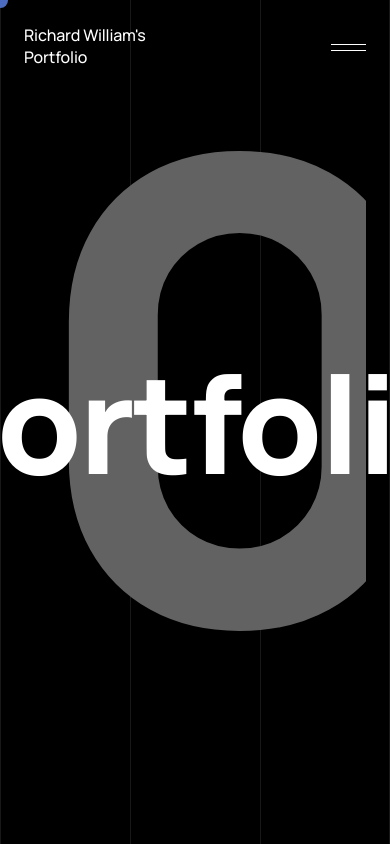
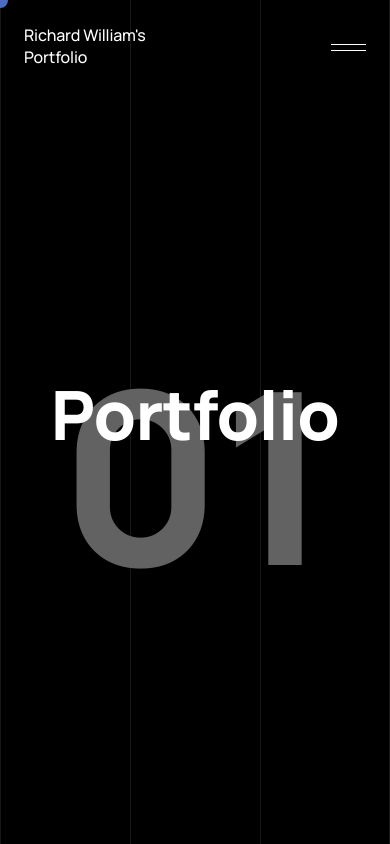
Before and after one commit to beliver-jsx/tulip-landingpage, a Next.js app: page /projects/portfolio in a window 390 px wide. Shown: the top 844 px of the page. Built offline with nearby package versions, Linux system fonts and the light colour scheme; grey boxes are pictures that could not be loaded.

Commit message:
project page responsive

```diff
--- a/responsive.config.ts
+++ /dev/null
@@ -1 +0,0 @@
-export const h2 = "4xl:text-[8rem] 3xl:text-[8rem] 2xl:text-[10rem] xl:text-[10rem] lg:text-[10rem] md:text-[10rem] text-[10rem]"
--- a/src/components/Animation/TextRevealAnimation.tsx
+++ b/src/components/Animation/TextRevealAnimation.tsx
@@ -1,10 +1,10 @@
 interface props {
     lines: string[],
-    classNames?: string
+    classNames?: string,
+    delay?: number
 }
 import { motion } from "framer-motion";
-import { h2 } from "../../../responsive.config";
-const TextRevealAnimation: React.FC<props> = ({ lines, classNames }) => {
+const TextRevealAnimation: React.FC<props> = ({ lines, classNames, delay }) => {
     return (
         <motion.div
             className={classNames}>
@@ -17,7 +17,7 @@ const TextRevealAnimation: React.FC<props> = ({ lines, classNames }) => {
                             animate={{
                                 y: 0, opacity: 1,
                                 transition: {
-                                    delay: index == 0 ? 0 : (index + 0.2) * 0.1,
+                                    delay: index == 0 ? (delay ? delay : 0) : (index + 0.2) * 0.1,
                                     duration: 2,
                                     ease: [0.87, 0, 0.13, 1]
                                 }
--- a/src/components/atoms/ProjectFooter.tsx
+++ b/src/components/atoms/ProjectFooter.tsx
@@ -14,12 +14,12 @@ import { motion, useAnimationControls } from "framer-motion"
 const ProjectFooter: React.FC<props> = ({ next, previous }) => {
     return (
         <footer>
-            <section className='flex'>
+            <section className='flex flex-col md:flex-row'>
                 {previous && <Previous {...previous} />}
                 {next && <Next {...next} />}
             </section>
 
-            <section className='flex items-center justify-between py-[5rem]'>
+            <section className='flex  items-center justify-between py-[5rem]'>
                 <p className='text-md text-gray'>© 2023 - Richard William</p>
                 <p className='text-md text-gray'>Made with blue-heart by William</p>
             </section>
@@ -61,7 +61,7 @@ const Next = ({ name, href }: { name: string, href: string }) => {
     }
 
     return (
-        <div className='grid justify-end cursor-pointer flex-1'
+        <div className='grid md:justify-end cursor-pointer flex-1'
             onMouseEnter={handleInnerMouseEnter}
             onMouseLeave={handleInnerMouseLeave}
             onClick={handleClick}
@@ -70,16 +70,45 @@ const Next = ({ name, href }: { name: string, href: string }) => {
                 className='flex relative'
             >
                 <motion.h3
-                    className={`tracking-wider  first-letter 4xl:text-xl 3xl:text-[112px] 2xl:text-[112px] xl:text-[96px] lg:text-[96px] md:text-[80px] text-[52px] font-[800]`}
+                    className={`tracking-wider
+
+                    4xl:text-h2-4xl
+                        3xl:text-h2-3xl
+                        2xl:text-h2-2xl
+                        xl:text-h2-xl
+                        lg:text-h2-lg
+                        md:text-h2-md
+                        text-h2-sm
+
+
+
+
+                        !font-extrabol
+
+                    `}
                     animate={simpleTextControl}>Next</motion.h3>
                 <motion.h3
-                    className={`absolute outline-text  tracking-wider first-letter 4xl:text-xl 3xl:text-[112px] 2xl:text-[112px] xl:text-[96px] lg:text-[96px] md:text-[80px] text-[52px] font-[800] `}
+                    className={`absolute outline-text  tracking-wider
+
+                    4xl:text-h2-4xl
+                        3xl:text-h2-3xl
+                        2xl:text-h2-2xl
+                        xl:text-h2-xl
+                        lg:text-h2-lg
+                        md:text-h2-md
+                        text-h2-sm
+
+
+
+                        !font-extrabold
+
+                    `}
                     animate={OutlineTextControl}>Next</motion.h3>
             </motion.div>
 
             <motion.h5
                 animate={trackingTextControl}
-                className='text-lg text-gray capitalize text-right'
+                className='text-lg text-gray capitalize md:text-right'
             >{name} →</motion.h5>
         </div>
     )
@@ -123,12 +152,40 @@ const Previous = ({ name, href }: { name: string, href: string }) => {
             onMouseEnter={handleInnerMouseEnter}
             onMouseLeave={handleInnerMouseLeave}>
             <motion.div
-                className='flex relative'>
+                className='flex  relative'
+            >
                 <motion.h3
-                    className={`tracking-wider 4xl:text-xl 3xl:text-[112px] 2xl:text-[112px] xl:text-[96px] lg:text-[96px] md:text-[80px] text-[52px] font-[800]`}
+                    className={`tracking-wider
+
+                    4xl:text-h2-4xl
+                        3xl:text-h2-3xl
+                        2xl:text-h2-2xl
+                        xl:text-h2-xl
+                        lg:text-h2-lg
+                        md:text-h2-md
+                        text-h2-sm
+
+                        !font-extrabold
+
+                    `}
                     animate={simpleTextControl}>Previous</motion.h3>
                 <motion.h3
-                    className={`absolute outline-text  tracking-wider  4xl:text-xl 3xl:text-[112px] 2xl:text-[112px] xl:text-[96px] lg:text-[96px] md:text-[80px] text-[52px] font-[800]`}
+                    className={`absolute outline-text  tracking-wider
+
+                    4xl:text-h2-4xl
+                        3xl:text-h2-3xl
+                        2xl:text-h2-2xl
+                        xl:text-h2-xl
+                        lg:text-h2-lg
+                        md:text-h2-md
+                        text-h2-sm
+
+
+
+
+                        !font-extrabold
+
+                    `}
                     animate={OutlineTextControl}>Previous</motion.h3>
             </motion.div>
 
--- a/src/components/atoms/ProjectHeader.tsx
+++ b/src/components/atoms/ProjectHeader.tsx
@@ -4,6 +4,7 @@ interface props {
 }
 import { motion } from 'framer-motion'
 import Parallax from "@/components/Parallax"
+import TextRevealAnimation from '../Animation/TextRevealAnimation'
 const Header: React.FC<props> = ({ name, index }) => {
     return (
         <header className="relative">
@@ -11,16 +12,32 @@ const Header: React.FC<props> = ({ name, index }) => {
                 <div className=" flex items-center font-bold  justify-center h-full text-[#E5E5E5] dark:text-[#626262]">
 
                     <motion.div className='overflow-y-hidden flex items-center  h-[40rem]'>
-                        <Parallax className="mt-[5rem]" offset={200}>
+                        <Parallax className="
+
+                               4xl:mt-[5rem]
+                               3xl:mt-[5rem]
+                               2xl:mt-[3rem]
+                               xl:mt-[3rem]
+                               lg:mt-[1rem]
+
+
+                        " offset={200}>
                             <motion.div
                                 animate={{ y: "0%", opacity: 1 }}
                                 initial={{ y: "100%", opacity: 0 }}
                                 transition={{
                                     duration: 1,
-                                    ease: [1, 1, .70, .90],
+                                    ease: [0.87, 0, 0.13, 1],
                                     delay: 0,
                                 }}>
-                                <h1 className="relative 4xl:text-[40rem]  3xl:text-[40rem] 2xl:text-[40rem] xl:text-[40rem] lg:text-[40rem] md:text-[40rem] text-[40rem] font-[800]">{index}</h1>
+                                <h1 className="relative
+                                4xl:text-[40rem]
+                                3xl:text-[32rem]
+                                2xl:text-[32rem]
+                                xl:text-[25rem]
+                                lg:text-[25rem]
+                                md:text-[20rem]
+                                text-[15rem] font-[800]">{index}</h1>
                             </motion.div>
                         </Parallax>
                     </motion.div>
@@ -28,8 +45,8 @@ const Header: React.FC<props> = ({ name, index }) => {
                 </div>
             </div>
             <div className="h-screen w-full absolute top-0">
-                <div className="text-xl flex items-center font-[800]  justify-center h-full text-black dark:text-white capitalize">
-                    {name}
+                <div className="4xl:text-h2-4xl 3xl:text-h2-3xl 2xl:text-h2-2xl xl:text-h2-xl lg:text-h2-lg md:text-h2-md text-h2-sm font-extrabold flex items-center  justify-center h-full text-black dark:text-white capitalize">
+                    <TextRevealAnimation delay={.5} lines={[name]} />
                 </div>
             </div>
         </header>
--- a/src/pages/projects/[name].tsx
+++ b/src/pages/projects/[name].tsx
@@ -13,18 +13,18 @@ const ProjectName: NextPage<project> = ({ name, index, story, image, gallary, ov
             </section>
 
             <section className='mt-[20rem] max-w-3xl'>
-                <h3 className='text-elg mb-10'>Overview</h3>
-                <p className='text-lg '>{overview}</p>
+                <h3 className='4xl:text-h4-4xl 3xl:text-h4-3xl 2xl:text-h4-2xl xl:text-h4-xl lg:text-h4-lg md:text-h4-md text-h4-sm mb-10'>Overview</h3>
+                <p className='text-lg'>{overview}</p>
             </section>
 
             <section className='ml-auto mt-[10rem] max-w-3xl'>
-                <h3 className='text-elg mb-10'>Story</h3>
-                <p className='text-lg '>{story}</p>
+                <h3 className='4xl:text-h4-4xl 3xl:text-h4-3xl 2xl:text-h4-2xl xl:text-h4-xl lg:text-h4-lg md:text-h4-md text-h4-sm mb-10'>Story</h3>
+                <p className='text-lg'>{story}</p>
             </section>
 
             <section className='mt-[10rem] max-w-3xl'>
-                <h3 className='text-elg mb-10'>Development</h3>
-                <p className='text-lg '>{development}</p>
+                <h3 className='4xl:text-h4-4xl 3xl:text-h4-3xl 2xl:text-h4-2xl xl:text-h4-xl lg:text-h4-lg md:text-h4-md text-h4-sm mb-10'>Development</h3>
+                <p className='text-lg'>{development}</p>
             </section>
 
             <div className="w-full h-[1px] my-[15rem]  dark:bg-white bg-black "></div>
--- a/tailwind.config.js
+++ b/tailwind.config.js
@@ -167,6 +167,49 @@ module.exports = {
         }],
 
 
+        // h4
+        'h4-4xl': ['4.125rem', {
+          lineHeight: '6.125rem',
+          letterSpacing: '-0.01em',
+          fontWeight: '800',
+        }],
+
+        'h4-3xl': ['4.125rem', {
+          lineHeight: '6.125rem',
+          letterSpacing: '-0.01em',
+          fontWeight: '800',
+        }],
+
+        'h4-2xl': ['4.125rem', {
+          lineHeight: '6.125rem',
+          letterSpacing: '-0.01em',
+          fontWeight: '800',
+        }],
+
+        'h4-xl': ['3rem', {
+          lineHeight: '5rem',
+          letterSpacing: '-0.01em',
+          fontWeight: '800',
+        }],
+
+        'h4-lg': ['3rem', {
+          lineHeight: '5rem',
+          letterSpacing: '-0.01em',
+          fontWeight: '800',
+        }],
+
+        'h4-md': ['3rem', {
+          lineHeight: '2.5rem',
+          letterSpacing: '-0.01em',
+          fontWeight: '800',
+        }],
+
+        'h4-sm': ['2.625rem', {
+          lineHeight: '4.625rem',
+          letterSpacing: '-0.01em',
+          fontWeight: '800',
+        }],
+
 
 
 
```
